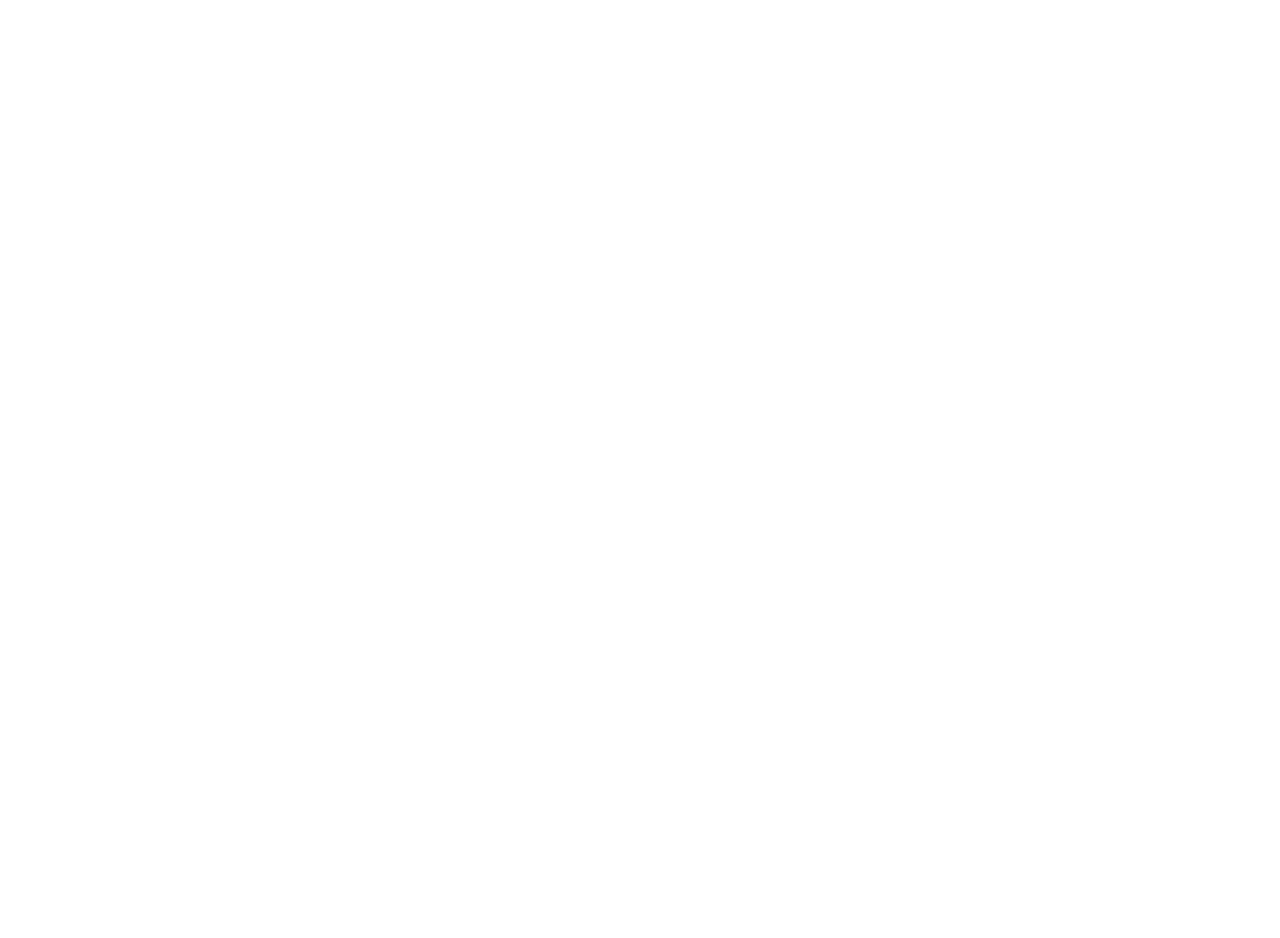
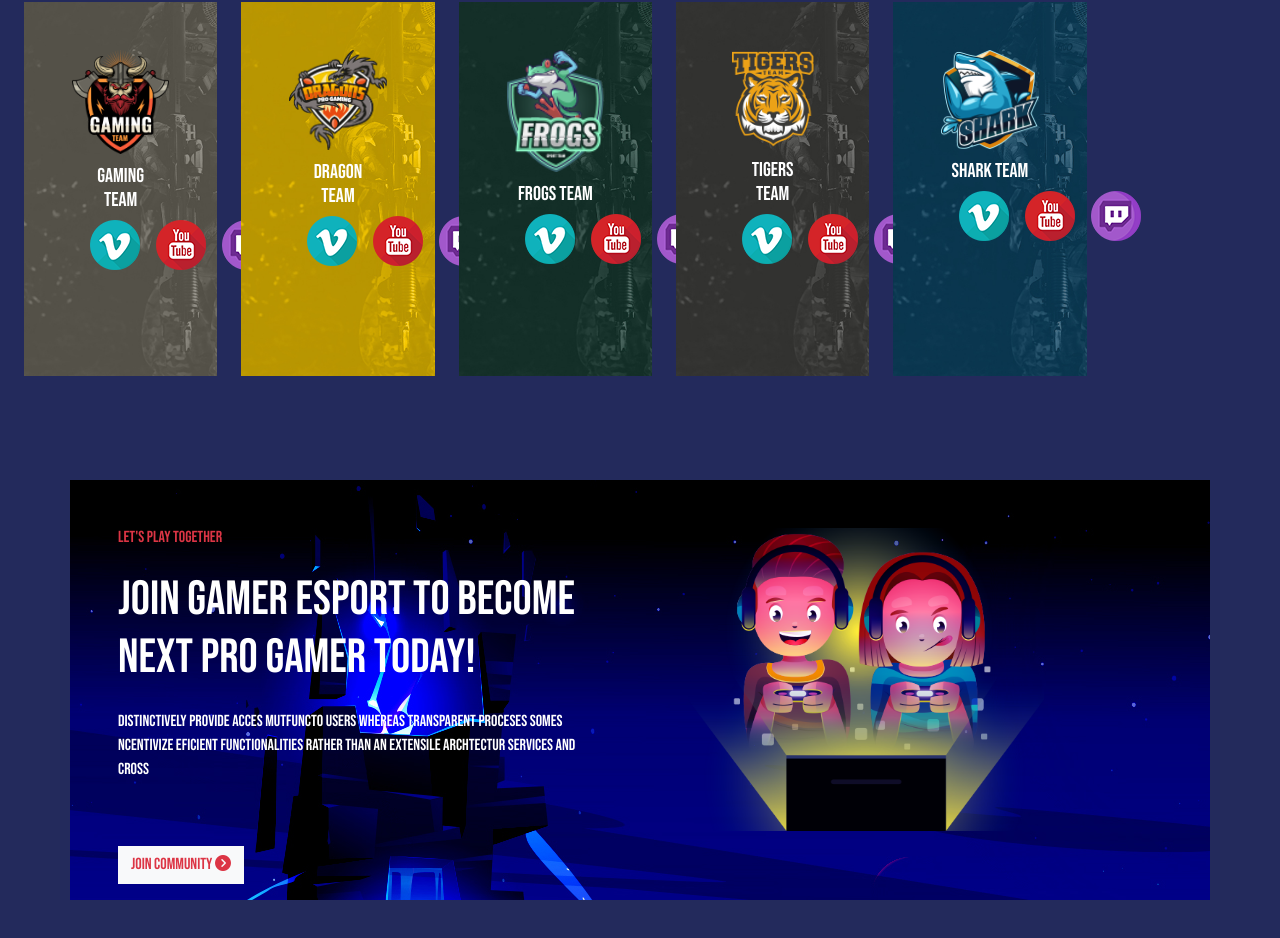
Before and after one commit to JorgeLuix/proj-html-vuejs, a Vue app: page / in a window 1280 px wide. Shown: the part 2717-3655 px from the top of the page. Before the commit the page ends 2595 px from the top, so only its background shows below. Built offline with nearby package versions, Linux system fonts and the light colour scheme; a web font is replaced by a local one.

Commit message:
section squadplayer finished

```diff
--- a/src/components/MainComponent.vue
+++ b/src/components/MainComponent.vue
@@ -2,14 +2,17 @@
     <div>
         <CollectionMain/>
     </div>
-    <div>2</div>
+    <div>
+        <SquadPlayers/>
+    </div>
 </template>
 
 <script>
-import CollectionMain from '../components/CollectionMain.vue'
+import CollectionMain from '../components/CollectionMain.vue';
+import SquadPlayers from '../components/SquadPlayers.vue';
 
     export default {
-        components: { CollectionMain },
+        components: { CollectionMain,SquadPlayers },
 
     };
 </script>
--- /dev/null
+++ b/src/components/SquadPlayers.vue
@@ -0,0 +1,96 @@
+<template>
+    <div class="squad-players">
+        <div class="text-center">
+            <h6 class="text-uppercase text-danger">our team players</h6>
+            <h1 class="text-uppercase text-white py-3">meet our squad players</h1>
+        </div>
+        <div class="card-container">
+            <div class="row">
+                <div class="col-md-4 col-lg-2" v-for="item in squad" :key="item.title">
+                    <div class="cards m-4 mb-3" :style="{ 'background-image': 'url(' + item['imgbg'] + ')',
+                    'background-size': 'cover', 'width': '100%', 'height': '100%' }">
+                            <img :src="item.img" :alt="item.title" class="card-img">
+                        <div class="card-body text-center text-white">
+                            <h5 class="card-title">{{item.title}}</h5>
+                            <div class="social d-flex">
+                                <img src="../assets/imgs/social-1.png" alt="vi">
+                                <img src="../assets/imgs/social-2.png" alt="youtube">
+                                <img src="../assets/imgs/social-3.png" alt="twicht">
+                            </div>
+                        </div>
+                    </div>
+                </div>
+            </div>
+        </div>
+        <!--section join gamer-->
+        <div class="play-gamer container">
+            <div class="row">
+                <div class="col-lg-6 p-5">
+                    <div>
+                        <h6 class="text-uppercase text-danger">let's play together</h6>
+                        <h1 class="text-uppercase text-white py-3">join gamer esport to become next pro gamer today!</h1>
+                        <p class="text-white">Distinctively provide acces mutfuncto users whereas transparent proceses
+                             somes ncentivize eficient functionalities rather than an extensile archtectur services and cross</p>
+                        <button type="button" class="btn rounded-0 btn-light
+                    text-uppercase text-danger my-5"> join community
+                    <i class="fa-solid fa-circle-chevron-right"></i>
+                        </button>
+                     </div>
+                </div>
+                <div class="col-lg-6 p-5">
+                    <img class="w-75" src="../assets/imgs/01 (1).png" alt="">
+                </div>
+            </div>
+        </div>
+    </div>
+  </template>
+<script>
+import { squad } from '../data/data.js'
+export default {
+    data(){
+        return{
+            squad: squad,
+        }
+    }
+  }
+</script>
+<style scoped>
+h1{
+    font-size: 3rem;
+}
+.squad-players{
+    background-color: var(--secondaryBlue);
+}
+.card-container {
+    width: 100%;
+  display: flex;
+  justify-content: center;
+}
+.cards {
+  /*margin: 10px;*/
+  margin-bottom: 10px;
+  padding: 3rem;
+
+}
+
+.cards-img {
+ width: 50%;
+ display: flex;
+ flex-direction: column;
+ align-content: center;
+ justify-content: center;
+
+}
+.social img{
+    padding: 8px;
+}
+.card-body {
+  padding: 10px;
+}
+.play-gamer{
+    background-image: url(../assets/imgs/bgGamer.jpg);
+    background-repeat: no-repeat;
+    margin-top: 8rem;
+
+}
+</style>
--- a/src/data/data.js
+++ b/src/data/data.js
@@ -28,4 +28,31 @@ const items = [
      title: '240k streams complete',
       description: 'Distinctively provide acces mutfuncto users whereas communicate leveraged services' },
   ];
-export { headerItems, teams, items  }
+  const squad= [
+    {
+      img: '/src/assets/imgs/team-2.png',
+      imgbg: '/src/assets/imgs/5.jpg',
+      title: 'gaming team'
+    },
+    {
+      img: '/src/assets/imgs/team-3.png',
+      imgbg: '/src/assets/imgs/1.jpg',
+      title: 'dragon team'
+    },
+    {
+      img: '/src/assets/imgs/team-5.png',
+      imgbg: '/src/assets/imgs/2.jpg',
+      title: 'frogs team'
+    },
+    {
+      img:'/src/assets/imgs/tiger.png',
+      imgbg: '/src/assets/imgs/3.jpg',
+      title: 'Tigers team'
+    },
+    {
+      img: '/src/assets/imgs/teamsm-5.png',
+      imgbg: '/src/assets/imgs/4.jpg',
+      title: 'shark team'
+    }
+  ]
+export { headerItems, teams, items, squad  }
```
Also changed, not shown: src/assets/imgs/bgGamer.jpg (renamed from src/assets/imgs/bg (4).jpg), src/assets/imgs/tiger.png (added).
